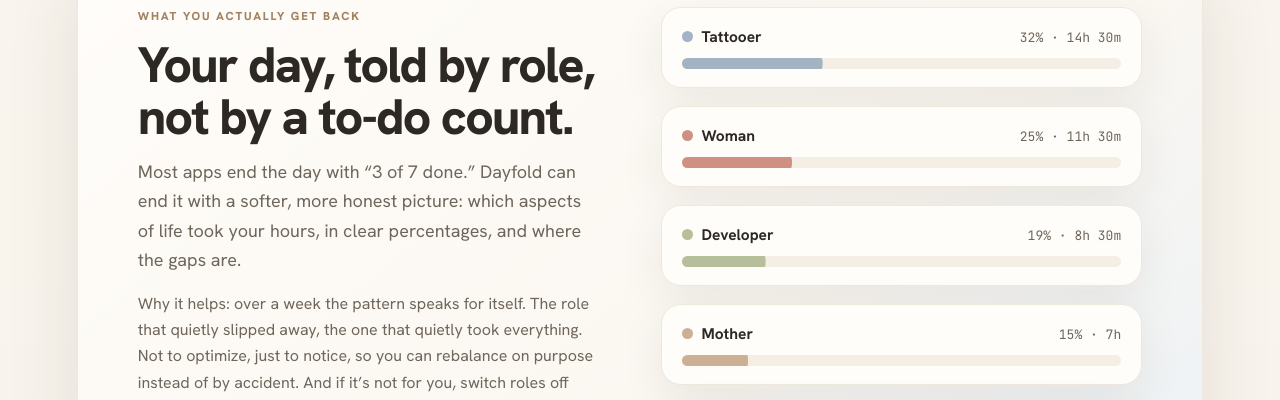
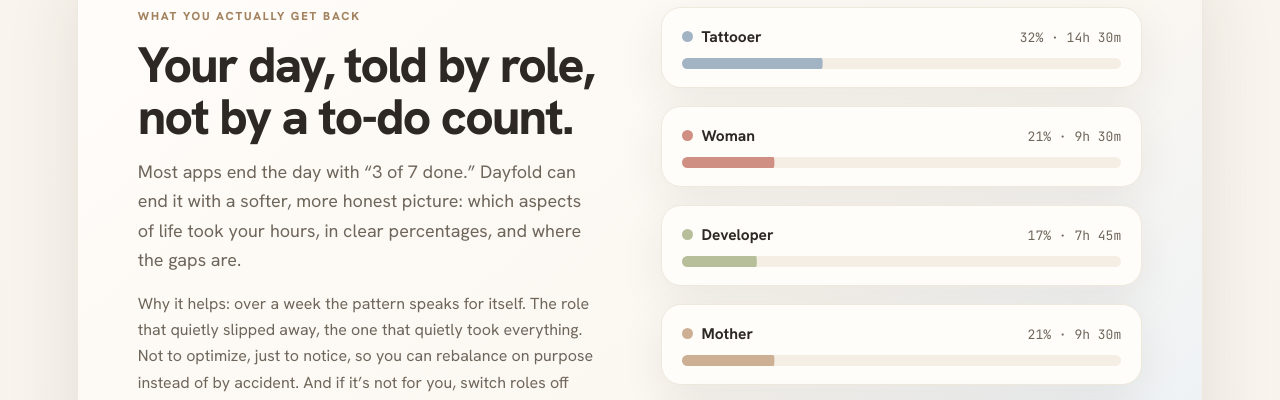
Before and after one commit to aleksandrabegun-web/dayfold-website-NEW, a website: page vercel-deploy/index.html in a window 1280 px wide. Shown: the part 8720-9120 px from the top of the page. Drawn offline with nearby package versions, Linux system fonts and the light colour scheme.

Commit message:
Adjust Dayfold role balance percentages

```diff
--- a/vercel-deploy/index.html
+++ b/vercel-deploy/index.html
@@ -281,16 +281,16 @@
           <div class="roleBar"><i style="--rw:.32;--rd:60ms"></i></div>
         </div>
         <div class="roleTrack" style="--rc:var(--rose)">
-          <div class="roleHead"><span class="name"><i></i>Woman</span><span class="val">25% · 11h 30m</span></div>
-          <div class="roleBar"><i style="--rw:.25;--rd:160ms"></i></div>
+          <div class="roleHead"><span class="name"><i></i>Woman</span><span class="val">21% · 9h 30m</span></div>
+          <div class="roleBar"><i style="--rw:.21;--rd:160ms"></i></div>
         </div>
         <div class="roleTrack" style="--rc:var(--olive)">
-          <div class="roleHead"><span class="name"><i></i>Developer</span><span class="val">19% · 8h 30m</span></div>
-          <div class="roleBar"><i style="--rw:.19;--rd:260ms"></i></div>
+          <div class="roleHead"><span class="name"><i></i>Developer</span><span class="val">17% · 7h 45m</span></div>
+          <div class="roleBar"><i style="--rw:.17;--rd:260ms"></i></div>
         </div>
         <div class="roleTrack" style="--rc:var(--lavender)">
-          <div class="roleHead"><span class="name"><i></i>Mother</span><span class="val">15% · 7h</span></div>
-          <div class="roleBar"><i style="--rw:.15;--rd:360ms"></i></div>
+          <div class="roleHead"><span class="name"><i></i>Mother</span><span class="val">21% · 9h 30m</span></div>
+          <div class="roleBar"><i style="--rw:.21;--rd:360ms"></i></div>
         </div>
         <div class="roleTrack" style="--rc:var(--sandstone)">
           <div class="roleHead"><span class="name"><i></i>Housekeeper</span><span class="val">8% · 3h 45m</span></div>
```
